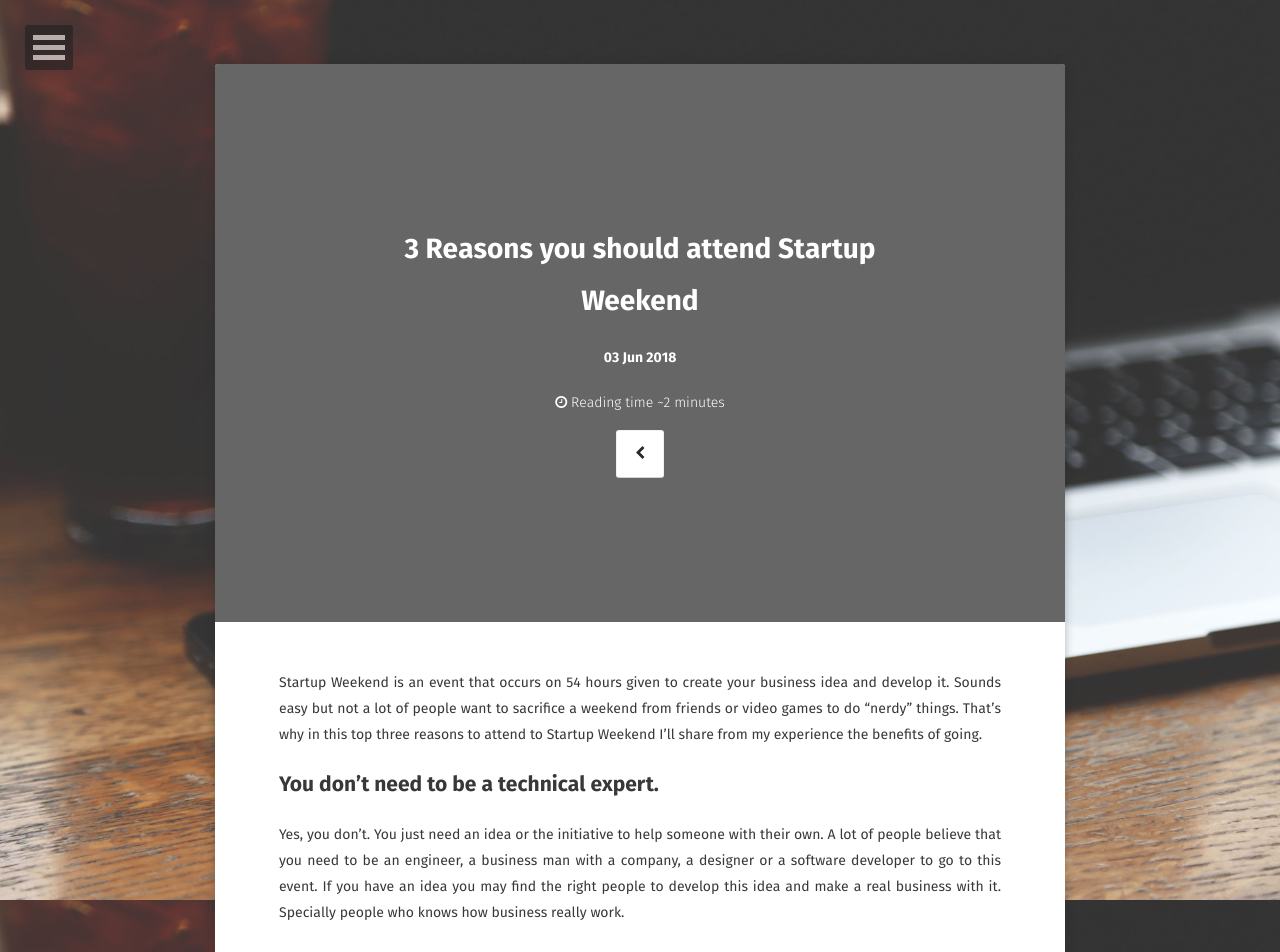
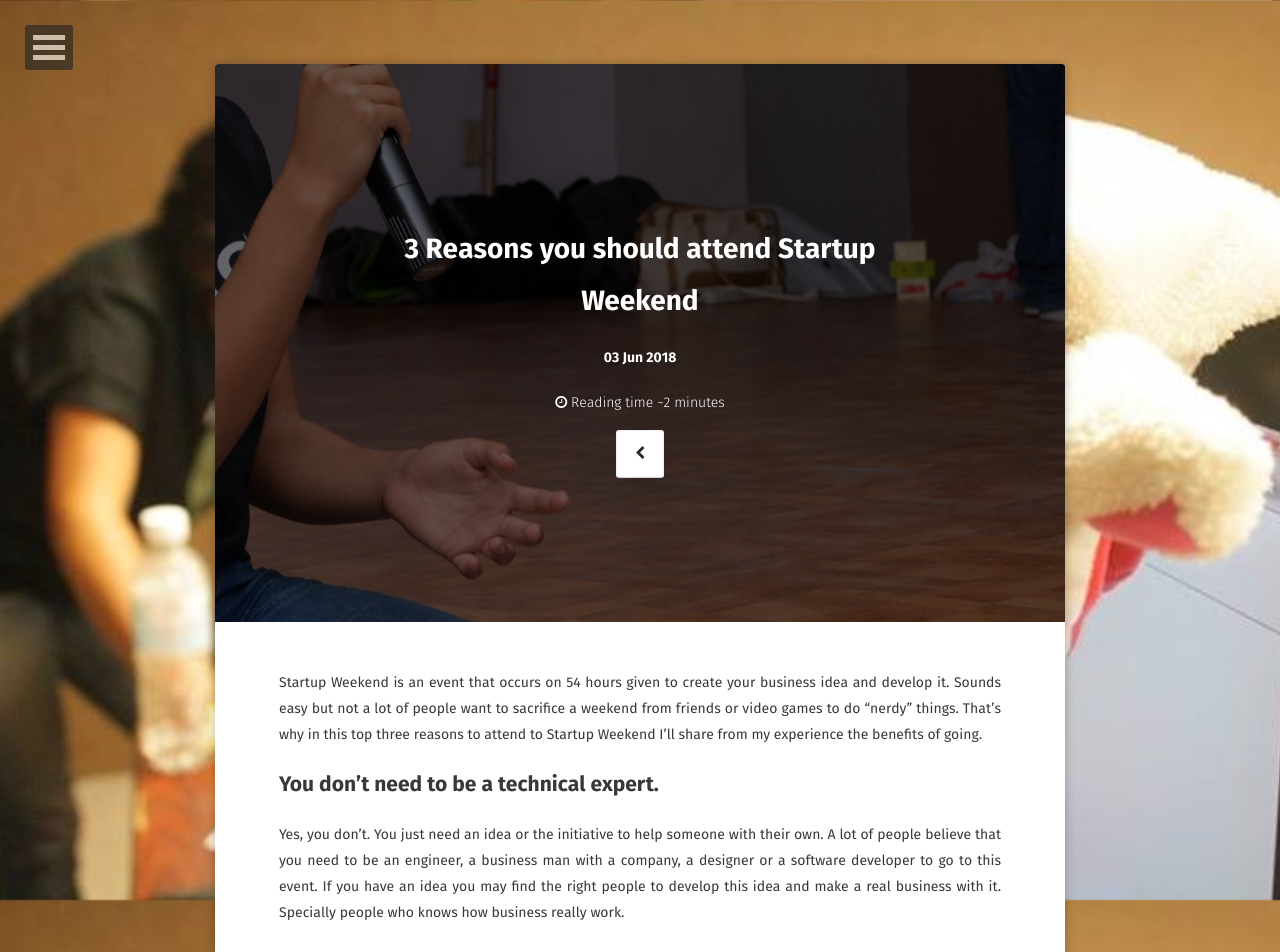
Before and after one commit to marianagh/marianagh.github.io, a Jekyll site: the page built from _posts/2018-04-01-3-reasons-to-go-to-startup-weekend.markdown, in a window 1280 px wide. Shown: the top 952 px of the page. Built offline with Jekyll 4.4.1, drawn with Linux system fonts in a browser that asks for light colours; some web fonts are replaced; comment, search, counter and statistics services are not loaded.

```diff
--- a/_config.yml
+++ b/_config.yml
@@ -1,5 +1,5 @@
 ---
-background: assets/img/placeholder-big.jpg
+background: assets/img/hackathon-2.jpg
 bio: "Software Developer & Blogger"
 description: "A blog to document my journey as a developer."
 disqus_shortname: marianagh
--- a/_posts/2018-04-01-3-reasons-to-go-to-startup-weekend.markdown
+++ b/_posts/2018-04-01-3-reasons-to-go-to-startup-weekend.markdown
@@ -18,12 +18,12 @@ Yes, you don't. You just need an idea or the initiative to help someone with the
 
  When you find you're self looking for your first internship or your first job and you know how to throw a pitch of you're self is one thing I learned on SW. This event really help me to start identifying myself professionally and talk about how I think I can help with my skills and get interviewed. Even better if you have your own company then you'll learn how to give a pitch on your idea or in the worst case how not to do it. You'll create the right connections. On a Startup Weekend I met people that later became my co-workers.
 
-![Throwing my final pitch.](/assets/img/sw-guaymas-pitch.jpg)
+![Throwing my final pitch.](assets/img/sw-guaymas-pitch.jpg)
 
 ## You will learn soft skills.
 
 This skills that they don't teach at school while you're in front the computer throwing code and making a lot of technical stuff are really helpful on "the real world". Translating technical requirements in to easy to understand terms for your teammates who are not related to software engineering is one of the most needed things on the job market.
 
-![](/assets/img/sw-guaymas-2-networking.jpg)
+![](assets/img/sw-guaymas-2-networking.jpg)
 
 To me is the place where people with ideas and resources merge together to create the cool stuff to make things happen.
```
Also changed, not shown: assets/img/favicons/apple-icon-114x114.png, assets/img/favicons/apple-icon-144x144.png, assets/img/favicons/apple-icon-72x72.png, assets/img/favicons/apple-icon-precomposed.png, assets/img/sw-guaymas-2-networking.jpg (added), assets/img/sw-guaymas-2-why-attend.jpg (added), favicon.ico, favicon.png.
